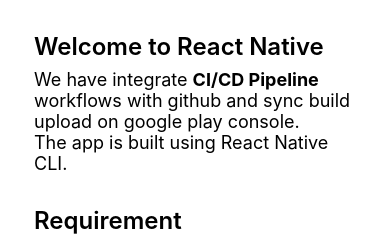
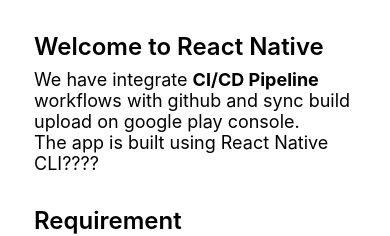
Before and after one commit to infynno-nayan/RNFlow, a React Native app: screen /Home in a window 390 px wide. Shown: the top 236 px of the page. Built offline with nearby package versions, Linux system fonts and the light colour scheme; what react-native would draw is missing.

Commit message:
Update the home screen

```diff
--- a/src/screens/Home.tsx
+++ b/src/screens/Home.tsx
@@ -18,7 +18,7 @@
         <Section title="Welcome to React Native">
           We have integrate <Text style={styles.highlight}>CI/CD Pipeline</Text>{' '}
           workflows with github and sync build upload on google play console.
-          {'\n'}The app is built using React Native CLI.
+          {'\n'}The app is built using React Native CLI????
         </Section>
         <Section title="Requirement">
           Google cloud console{'\n'}Google play console
```
